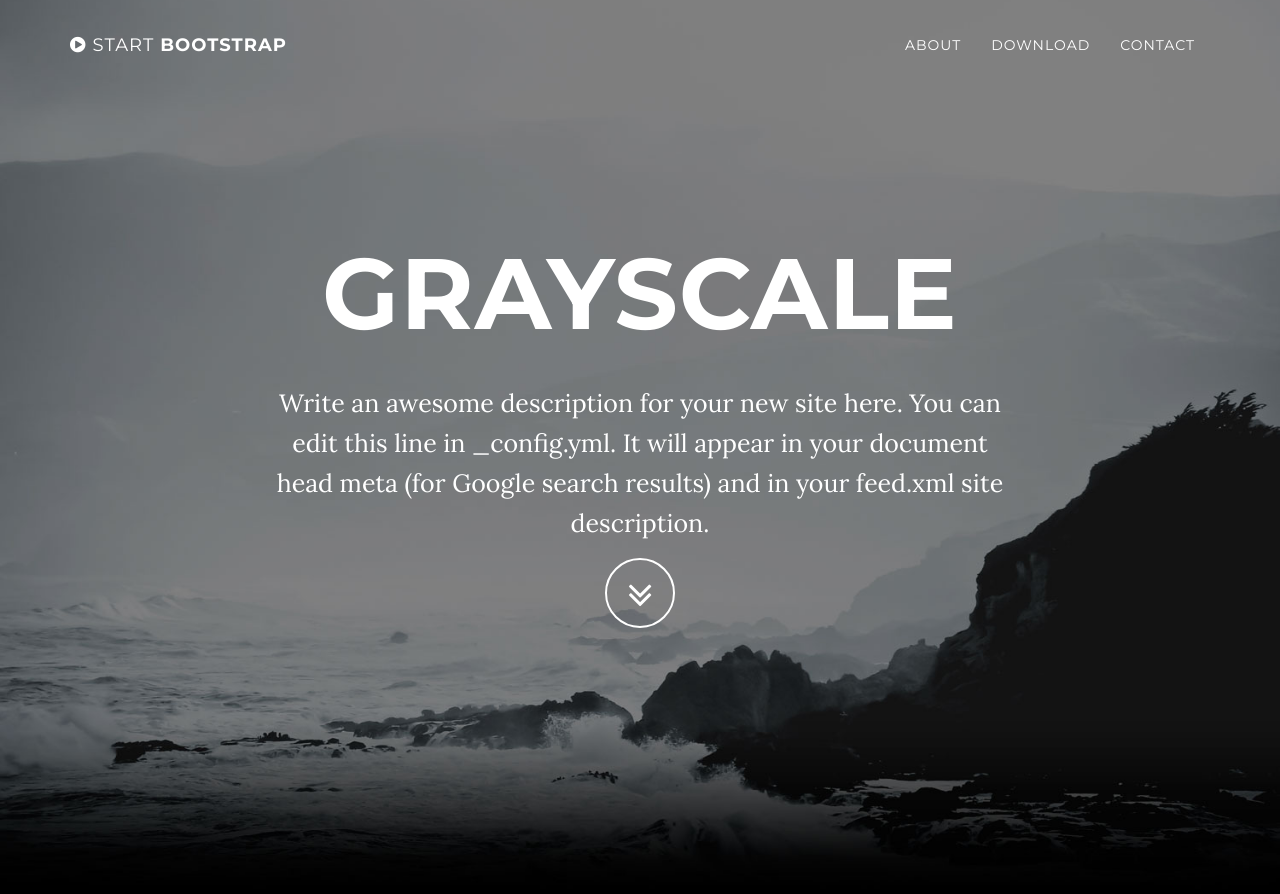
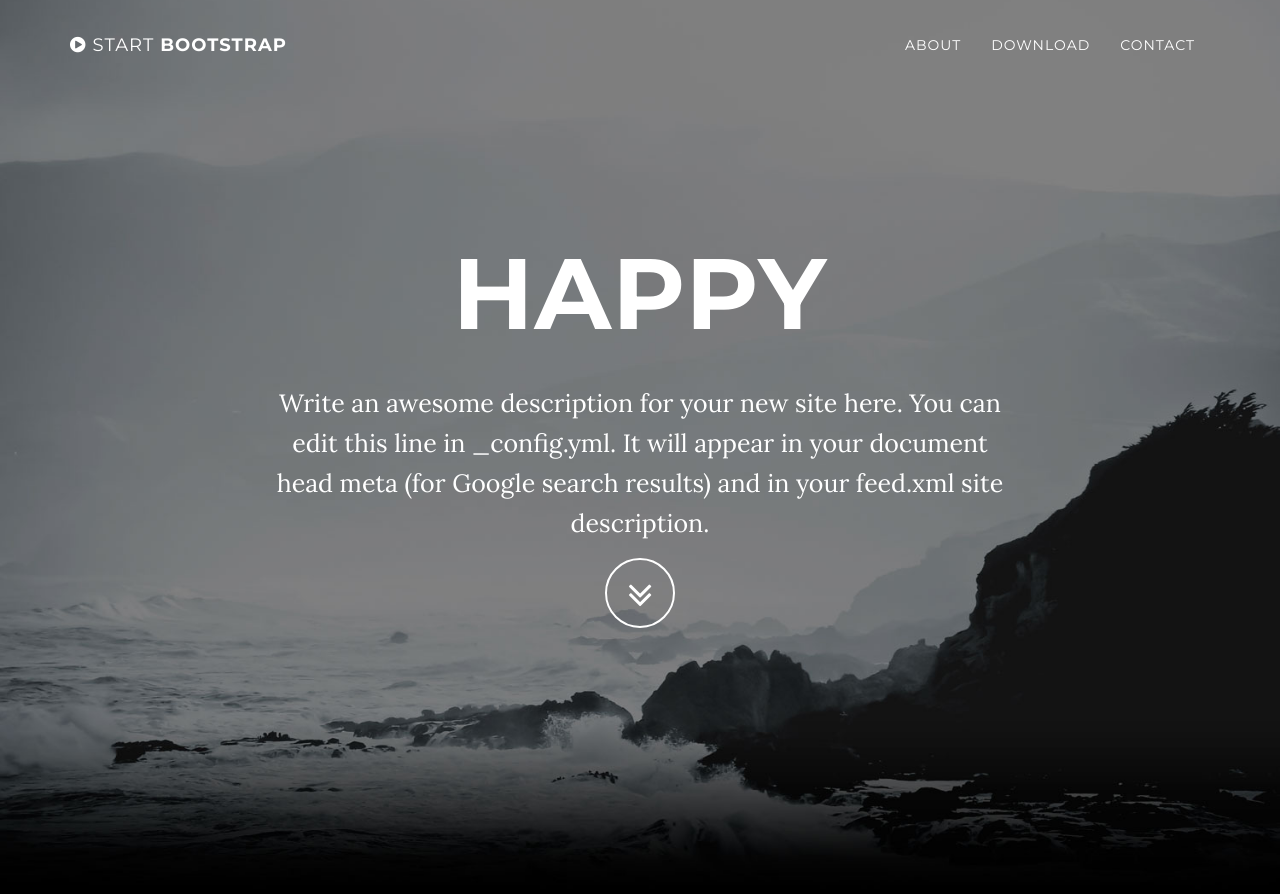
Before and after one commit to katiebora/katiebora.github.io, a Jekyll site: the page built from index.html, in a window 1280 px wide and 900 px high. Shown: the top 894 px of the window. Built offline with Jekyll 4.4.1, drawn with Linux system fonts in a browser that asks for light colours.

Commit message:
Changing the title

```diff
--- a/_config.yml
+++ b/_config.yml
@@ -1,5 +1,5 @@
 # Site settings
-title: Grayscale
+title: Happy
 email: your-email@domain.com
 url: https://example.github.io
 description: "Write an awesome description for your new site here. You can edit this line in _config.yml. It will appear in your document head meta (for Google search results) and in your feed.xml site description."
```
